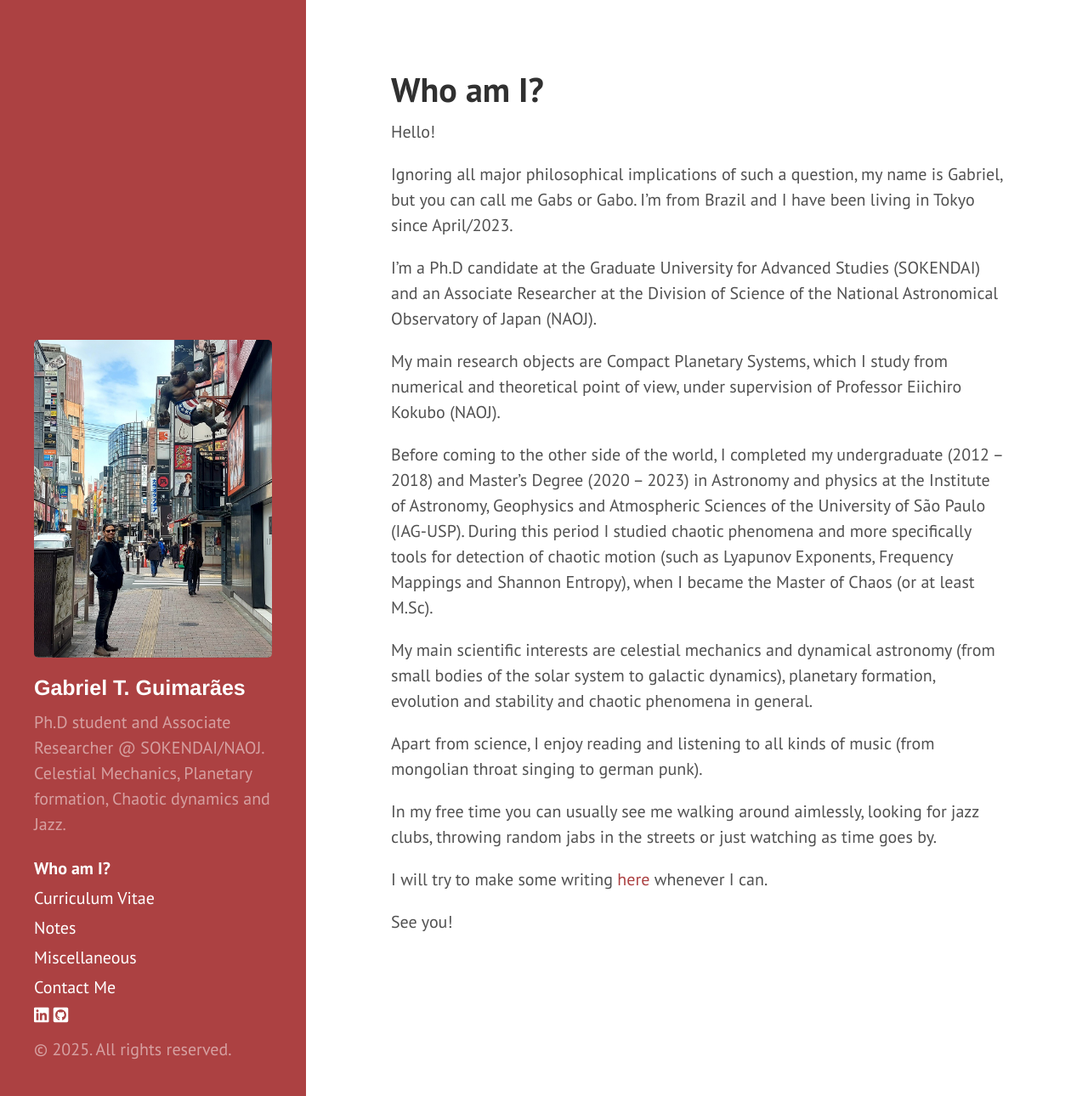
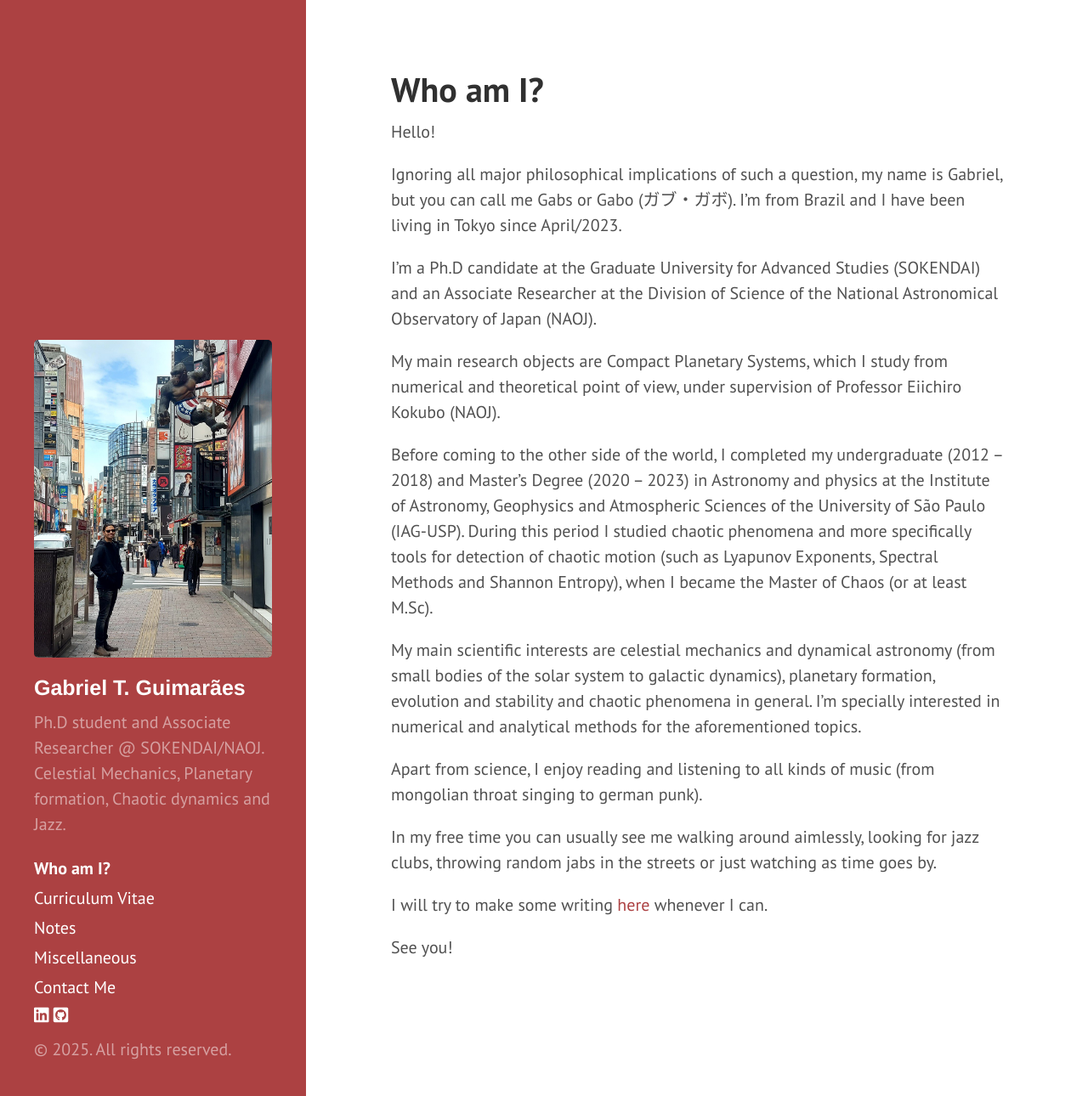
Before and after one commit to gabrieltxg/gabrieltxg.github.io, a Jekyll site: the page built from _pages/1-about.md, in a window 1280 px wide and 1290 px high. Shown: the whole window at 85% size. Built offline with Jekyll 4.4.1, drawn with Linux system fonts in a browser that asks for light colours; nearby versions of some CDN libraries; Markdown is read by kramdown in place of the engine named in the settings; a style sheet for code colours, icons or effects is not loaded.

Commit message:
Update 1-about.md

```diff
--- a/_pages/1-about.md
+++ b/_pages/1-about.md
@@ -6,15 +6,15 @@
 
 Hello!
 
-Ignoring all major philosophical implications of such a question, my name is Gabriel, but you can call me Gabs or Gabo. I'm from Brazil and I have been living in Tokyo since April/2023.
+Ignoring all major philosophical implications of such a question, my name is Gabriel, but you can call me Gabs or Gabo (ガブ・ガボ). I'm from Brazil and I have been living in Tokyo since April/2023.
 
 I'm a Ph.D candidate at the Graduate University for Advanced Studies (SOKENDAI) and an Associate Researcher at the Division of Science of the National Astronomical Observatory of Japan (NAOJ).
 
 My main research objects are Compact Planetary Systems, which I study from numerical and theoretical point of view, under supervision of Professor Eiichiro Kokubo (NAOJ).
 
-Before coming to the other side of the world, I completed my undergraduate (2012 -- 2018) and Master's Degree (2020 -- 2023) in Astronomy and physics at the Institute of Astronomy, Geophysics and Atmospheric Sciences of the University of São Paulo (IAG-USP). During this period I studied chaotic phenomena and more specifically tools for detection of chaotic motion (such as Lyapunov Exponents, Frequency Mappings and Shannon Entropy), when I became the Master of Chaos (or at least M.Sc).
+Before coming to the other side of the world, I completed my undergraduate (2012 -- 2018) and Master's Degree (2020 -- 2023) in Astronomy and physics at the Institute of Astronomy, Geophysics and Atmospheric Sciences of the University of São Paulo (IAG-USP). During this period I studied chaotic phenomena and more specifically tools for detection of chaotic motion (such as Lyapunov Exponents, Spectral Methods and Shannon Entropy), when I became the Master of Chaos (or at least M.Sc).
 
-My main scientific interests are celestial mechanics and dynamical astronomy (from small bodies of the solar system to galactic dynamics), planetary formation, evolution and stability and chaotic phenomena in general.
+My main scientific interests are celestial mechanics and dynamical astronomy (from small bodies of the solar system to galactic dynamics), planetary formation, evolution and stability and chaotic phenomena in general. I'm specially interested in numerical and analytical methods for the aforementioned topics.
 
 Apart from science, I enjoy reading and listening to all kinds of music (from mongolian throat singing to german punk).
 
```
